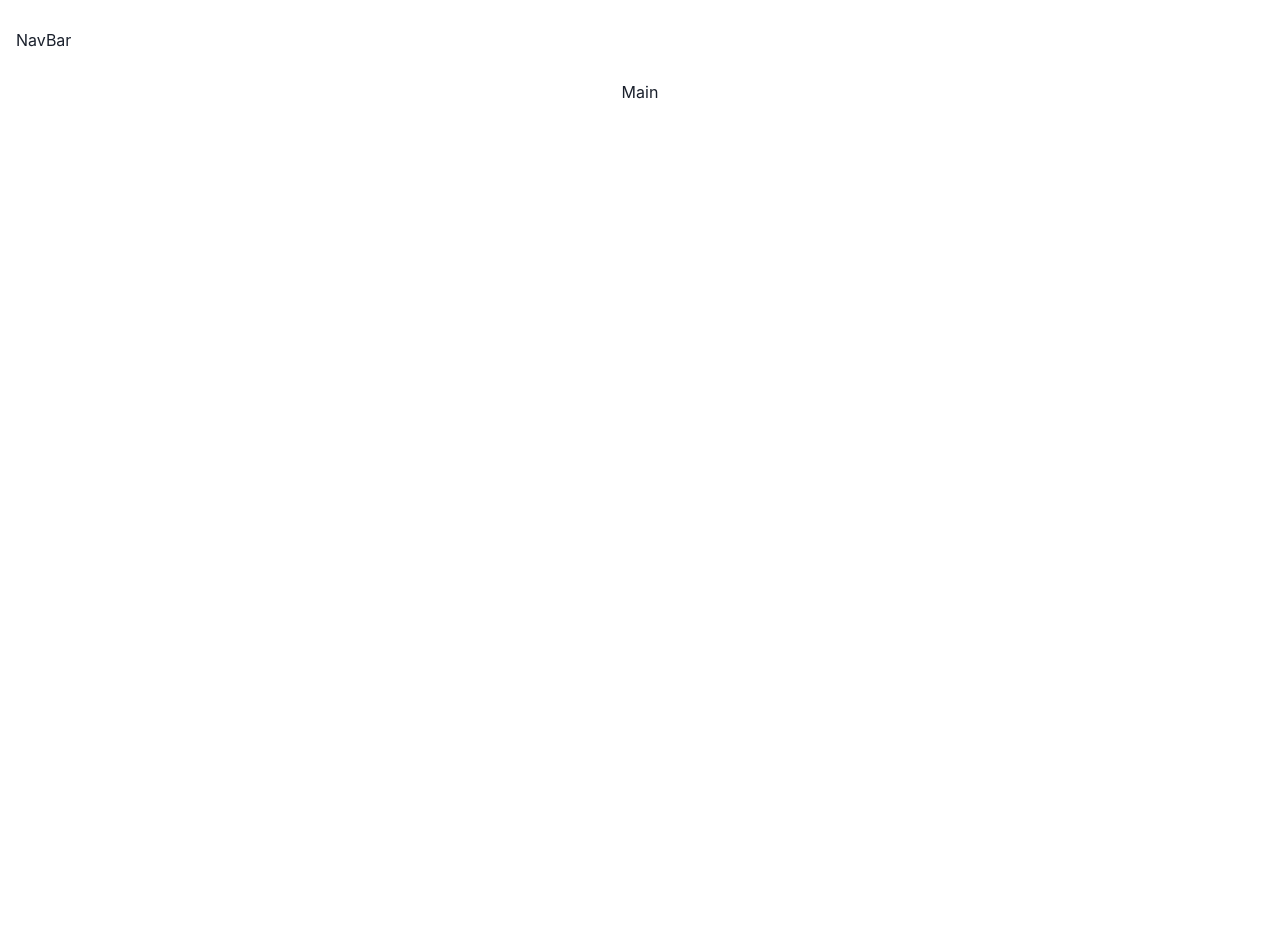
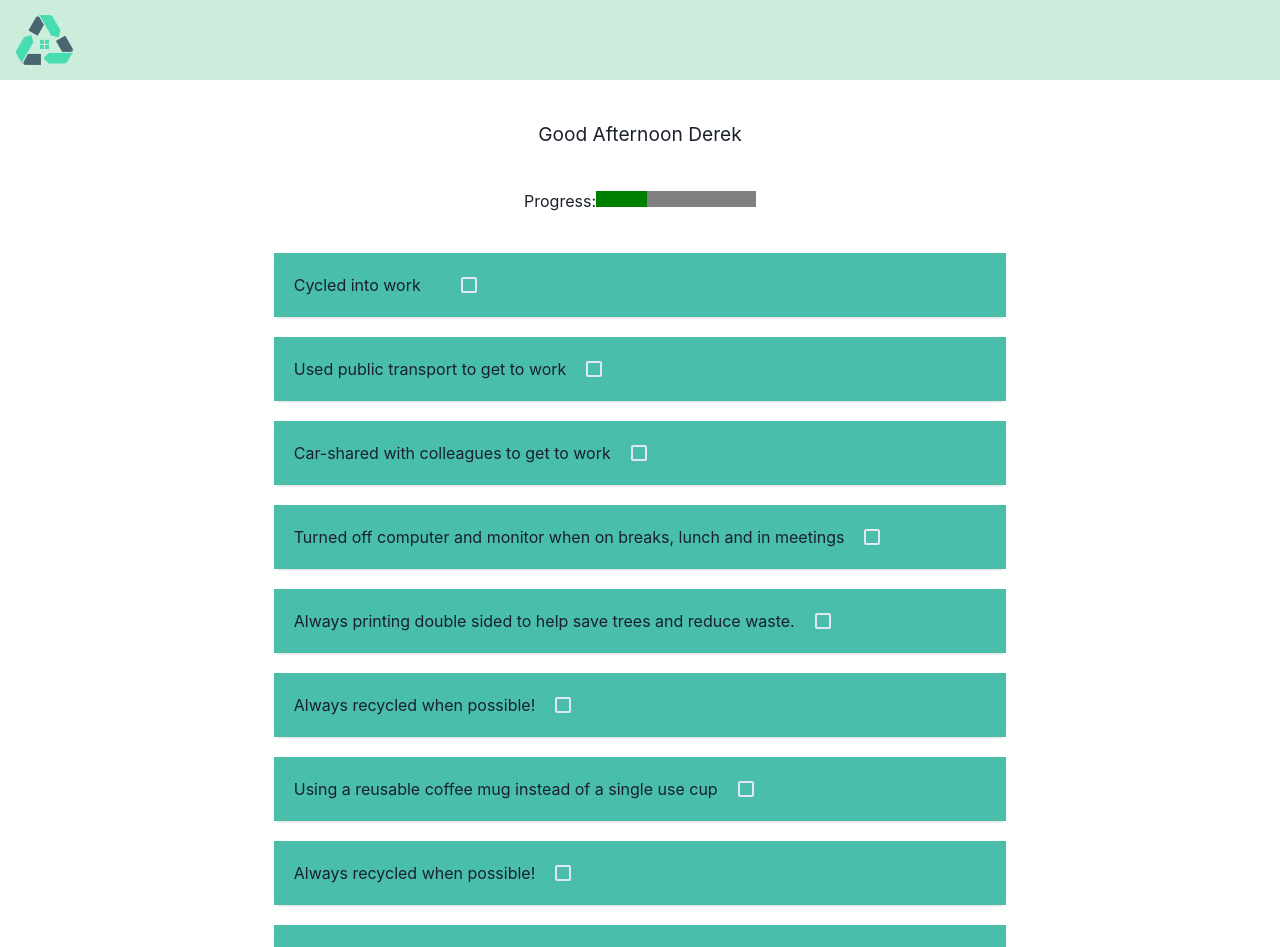
Before and after one commit to LouWr/BAE, a React (Create React App) app in the folder bae-app/: page / in a window 1280 px wide. Shown: the top 947 px of the page. Before the commit the page ends 800 px from the top, so only its background shows below. Built offline with nearby package versions, Linux system fonts and the light colour scheme.

Commit message:
added list and checkbox

```diff
--- a/bae-app/src/App.css
+++ b/bae-app/src/App.css
@@ -36,3 +36,7 @@
 		transform: rotate(360deg);
 	}
 }
+
+.greeting {
+	font-size: larger;
+}
--- a/bae-app/src/App.js
+++ b/bae-app/src/App.js
@@ -1,12 +1,105 @@
 import "./App.css";
 import { NavBar } from "./components/NavBar/NavBar";
+import {
+	Card,
+	CardBody,
+	Checkbox,
+	Box,
+	Center,
+	Spacer,
+} from "@chakra-ui/react";
 
 function App() {
 	return (
 		<div className="App">
 			<main>
 				<NavBar />
-        <h1> Main </h1>
+				<Spacer height={"40px"} />
+				<h1 className="greeting"> Good Afternoon Derek </h1>
+				<Spacer height={"40px"} />
+
+				<label for="file">Progress:</label>
+				<progress id="file" value="32" max="100">
+					{" "}
+					32%{" "}
+				</progress>
+				<Spacer height={"40px"} />
+				<Center>
+					<Box maxW="1080px" mx="10">
+						<Card>
+							<CardBody display="flex" bgColor={"#49BEAA"}>
+								<p>Cycled into work</p>
+								<Checkbox ml="5" mx="10"></Checkbox>
+							</CardBody>
+						</Card>
+						<Spacer height={"20px"} />
+						<Card>
+							<CardBody display="flex" bgColor={"#49BEAA"}>
+								<p>Used public transport to get to work</p>
+								<Checkbox ml="5"></Checkbox>
+							</CardBody>
+						</Card>
+						<Spacer height={"20px"} />
+						<Card>
+							<CardBody display="flex" bgColor={"#49BEAA"}>
+								<p>Car-shared with colleagues to get to work</p>
+								<Checkbox ml="5"></Checkbox>
+							</CardBody>
+						</Card>
+						<Spacer height={"20px"} />
+						<Card>
+							<CardBody display="flex" bgColor={"#49BEAA"}>
+								<p>
+									Turned off computer and monitor when on breaks, lunch and in
+									meetings
+								</p>
+								<Checkbox ml="5"></Checkbox>
+							</CardBody>
+						</Card>
+						<Spacer height={"20px"} />
+						<Card>
+							<CardBody display="flex" bgColor={"#49BEAA"}>
+								<p>
+									Always printing double sided to help save trees and reduce
+									waste.
+								</p>
+								<Checkbox ml="5"></Checkbox>
+							</CardBody>
+						</Card>
+						<Spacer height={"20px"} />
+						<Card>
+							<CardBody display="flex" bgColor={"#49BEAA"}>
+								<p>Always recycled when possible!</p>
+								<Checkbox ml="5"></Checkbox>
+							</CardBody>
+						</Card>
+						<Spacer height={"20px"} />
+						<Card>
+							<CardBody display="flex" bgColor={"#49BEAA"}>
+								<p>Using a reusable coffee mug instead of a single use cup</p>
+								<Checkbox ml="5"></Checkbox>
+							</CardBody>
+						</Card>
+						<Spacer height={"20px"} />
+						<Card>
+							<CardBody display="flex" bgColor={"#49BEAA"}>
+								<p>Always recycled when possible!</p>
+								<Checkbox ml="5"></Checkbox>
+							</CardBody>
+						</Card>
+						<Spacer height={"20px"} />
+						<Card>
+							<CardBody display="flex" bgColor={"#49BEAA"}>
+								<p>
+									Used digital tools for communication and document sharing
+									instead of physical copies.
+								</p>
+								<Checkbox ml="5"></Checkbox>
+							</CardBody>
+						</Card>
+						<Spacer height={"20px"} />
+					</Box>
+				</Center>
 			</main>
 		</div>
 	);
--- /dev/null
+++ b/bae-app/src/components/NavBar/NavBar.css
@@ -0,0 +1,9 @@
+.navContainer {
+	background-color: #cceddc;
+	justify-content: flex-end;
+	align-items: flex-end;
+}
+
+.logo {
+	height: 50px;
+}
--- a/bae-app/src/components/NavBar/NavBar.js
+++ b/bae-app/src/components/NavBar/NavBar.js
@@ -1,11 +1,13 @@
 import { Container, Flex, Spacer } from "@chakra-ui/react";
 import { BurgerMenu } from "../BurgerMenu/BurgerMenu";
+import logo from "../../EcoPointsLogo.png";
+import "./NavBar.css";
 
 export const NavBar = () => {
 	return (
-    <Container maxW={"100%"}>
+		<Container className="navContainer" maxW={"100%"}>
 			<Flex align="center">
-        <h1>NavBar</h1>
+				<img className="logo" src={logo} alt="" />
 				<Spacer h={"80px"} />
 				<BurgerMenu />
 			</Flex>
```
Also changed, not shown: bae-app/src/EcoPointsLogo.png (added). Lines whose indentation alone changed are shown as unchanged.
